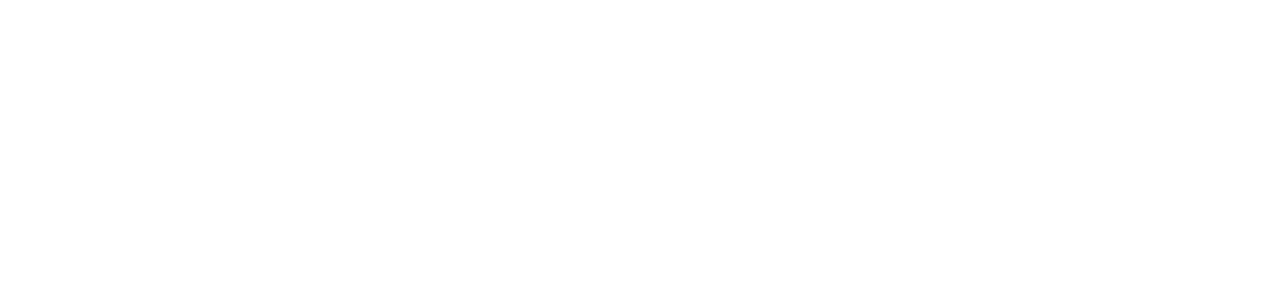
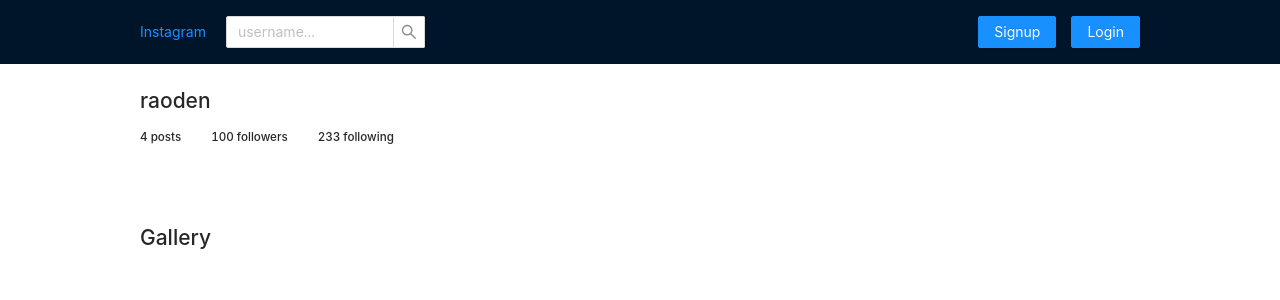
Before and after one commit to Paumesonero/vue-ig-clone, a Vue app: page /profile/1 in a window 1280 px wide. Before the commit this address had no page. Shown: the top 300 px of the page. Built offline with nearby package versions, Linux system fonts and the light colour scheme.

Commit message:
basic ui done

```diff
--- a/src/App.vue
+++ b/src/App.vue
@@ -1,10 +1,12 @@
 <script setup>
-
+import { RouterView } from 'vue-router'
+import TheNav from "./components/TheNav.vue"
 </script>
 
 <template>
     <main>
-
+        <TheNav />
+        <RouterView />
     </main>
 </template>
 
--- /dev/null
+++ b/src/components/AuthModal.vue
@@ -0,0 +1,35 @@
+
+<script setup>
+import { ref } from 'vue';
+
+const props = defineProps(['isLogin'])
+const visible = ref(false);
+
+const showModal = () => {
+    visible.value = true;
+};
+
+const handleOk = (e) => {
+    console.log(e);
+    visible.value = false;
+};
+
+const title = props.isLogin ? 'Login' : 'Signup'
+
+</script>
+
+<template>
+    <div>
+        <a-button type="primary" @click="showModal" class="btn">{{ title }}</a-button>
+        <a-modal v-model:visible="visible" :title="title" @ok="handleOk">
+            <a-input class="input" v-if="!isLogin" v-model:value="value" placeholder="Username" />
+            <a-input class="input" v-model:value="value" placeholder="Password" />
+            <a-input class="input" v-model:value="value" placeholder="Email" />
+        </a-modal>
+    </div>
+</template>
+<style scoped>
+.input {
+    margin-top: 5px;
+}
+</style>
--- /dev/null
+++ b/src/components/Card.vue
@@ -0,0 +1,18 @@
+<script setup>
+const props = defineProps(['card'])
+</script>
+<template>
+    <a-card hoverable style="width: 240px" class="card">
+        <template #cover>
+            <img alt="elantris character" :src="props.card.imgUrl" />
+        </template>
+        <a-card-meta :title="props.card.username">
+            <template #description>{{ props.card.caption }}</template>
+        </a-card-meta>
+    </a-card>
+</template>
+<style scoped>
+.card {
+    margin-bottom: 10px;
+}
+</style>
--- /dev/null
+++ b/src/components/Container.vue
@@ -0,0 +1,11 @@
+<template>
+    <div class="container">
+        <slot></slot>
+    </div>
+</template>
+<style scoped>
+.container {
+    width: 1000px;
+    margin: 0 auto;
+}
+</style>
--- /dev/null
+++ b/src/components/ImageGallery.vue
@@ -0,0 +1,6 @@
+<script setup></script>
+<template>
+    <div>
+
+    </div>
+</template>
--- /dev/null
+++ b/src/components/Profile.vue
@@ -0,0 +1,24 @@
+<script setup>
+import Container from './Container.vue';
+import UserBar from './UserBar.vue';
+
+</script>
+<template>
+    <Container>
+        <div class="profile-container">
+            <UserBar userName="raoden" :userInfo="{
+                    posts: 4,
+                    followers: 100,
+                    following: 233
+                }" />
+            <h2>Gallery</h2>
+        </div>
+    </Container>
+</template>
+<style scoped>
+.profile-container {
+    display: flex;
+    flex-direction: column;
+    padding: 20px 0px;
+}
+</style>
--- /dev/null
+++ b/src/components/TheNav.vue
@@ -0,0 +1,59 @@
+<script setup>
+import { RouterLink, useRouter } from 'vue-router'
+import Container from "./Container.vue"
+import AuthModal from "./AuthModal.vue"
+import { ref } from 'vue'
+
+const router = useRouter()
+const searchUser = ref('')
+const isAthenticated = ref(false)
+const onSearch = () => {
+    if (searchUser.value) {
+        router.push(`/profile/${searchUser.value}`)
+        searchUser.value = ''
+    }
+}
+
+</script>
+<template>
+    <a-layout-header>
+        <Container>
+            <div class="nav-container">
+                <div class="right-content">
+                    <RouterLink to="/">Instagram</RouterLink>
+                    <a-input-search v-model:value="searchUser" placeholder="username..." style="width: 200px"
+                        @search="onSearch" />
+                </div>
+                <div class="left-content" v-if="!isAthenticated">
+                    <AuthModal :isLogin="false" />
+                    <AuthModal :isLogin="true" />
+                </div>
+                <div class="left-content" v-else>
+                    <a-button type="primary">Profile</a-button>
+                    <a-button type="primary">Logout</a-button>
+                </div>
+
+            </div>
+
+        </Container>
+    </a-layout-header>
+</template>
+
+<style scoped>
+.nav-container {
+    display: flex;
+    justify-content: space-between;
+    align-items: center;
+}
+
+.right-content {
+    display: flex;
+    align-items: center;
+    gap: 20px;
+}
+
+.left-content {
+    display: flex;
+    gap: 15px;
+}
+</style>
--- /dev/null
+++ b/src/components/Timeline.vue
@@ -0,0 +1,43 @@
+<script setup>
+import Card from "./Card.vue"
+import Container from "./Container.vue"
+
+const data = [
+    {
+        id: 1,
+        username: 'Raoden',
+        imgUrl: 'https://www.17thshard.com/forum/uploads/monthly_2020_02/5e5925e6c0f27_RaodenElantrianbyHayley_Olivia.jpg.6304fb983eb771421ea0c290b85c3685.jpg',
+        caption: 'Power of light is within me'
+    },
+    {
+        id: 2,
+        username: 'Serene',
+        imgUrl: 'https://external-preview.redd.it/Oh15w2jXl6e6KU1QxbwnrizFQ0pJx1pzvtBCifxOrnc.jpg?auto=webp&s=14d85eb737190d885c9db5e7942afc5119144dde',
+        caption: 'Teod will prevale'
+    },
+    {
+        id: 3,
+        username: 'Hrathen',
+        imgUrl: 'https://i.pinimg.com/originals/a9/b9/64/a9b96405c8b540b1be605d095bb9a30c.jpg',
+        caption: 'Skavaris'
+    }
+]
+</script>
+<template>
+    <div>
+        <Container>
+            <div class="timeline-container">
+                <Card v-for="el in data" :key="el.id" :card="el" />
+            </div>
+
+        </Container>
+    </div>
+</template>
+<style scoped>
+.timeline-container {
+    display: flex;
+    flex-direction: column;
+    align-items: center;
+    padding: 20px 0px;
+}
+</style>
--- /dev/null
+++ b/src/components/UserBar.vue
@@ -0,0 +1,33 @@
+<script setup>
+const { userName, userInfo } = defineProps(['userName', 'userInfo'])
+</script>
+
+<template>
+    <div class="userbar-container">
+        <div class="top-content">
+            <h2>{{ userName }}</h2>
+        </div>
+        <div class="bottom-content">
+            <h5>{{ userInfo.posts }} posts</h5>
+            <h5>{{ userInfo.followers }} followers</h5>
+            <h5>{{ userInfo.following }} following</h5>
+        </div>
+    </div>
+</template>
+
+<style scoped>
+.userbar-container {
+    padding-bottom: 75px;
+}
+
+.bottom-content {
+    display: flex;
+    align-items: center;
+}
+
+.bottom-content h5 {
+    margin: 0;
+    padding: 0;
+    margin-right: 30px;
+}
+</style>
--- a/src/router/index.js
+++ b/src/router/index.js
@@ -1,14 +1,20 @@
 import { createRouter, createWebHistory } from 'vue-router'
-
+import HomeView from '../views/HomeView.vue'
+import ProfileView from '../views/ProfileView.vue'
 
 const router = createRouter({
   history: createWebHistory(import.meta.env.BASE_URL),
   routes: [
-    // {
-    //   path: '/',
-    //   name: 'home',
-    //   component:
-    // },
+    {
+      path: '/',
+      name: 'home',
+      component: HomeView
+    },
+    {
+      path: '/profile/:username',
+      name: 'profile',
+      component: ProfileView
+    },
 
   ]
 })
--- a/src/views/HomeView.vue
+++ b/src/views/HomeView.vue
@@ -1,9 +1,11 @@
 <script setup>
+import Timeline from '../components/Timeline.vue';
+
 
 </script>
 
 <template>
   <main>
-
+    <Timeline />
   </main>
 </template>
--- /dev/null
+++ b/src/views/ProfileView.vue
@@ -0,0 +1,9 @@
+<script setup>
+import Profile from '../components/Profile.vue'
+</script>
+<template>
+    <div>
+        <Profile />
+    </div>
+</template>
+<style scoped></style>
```
